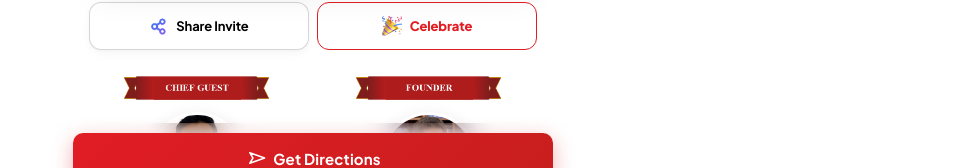
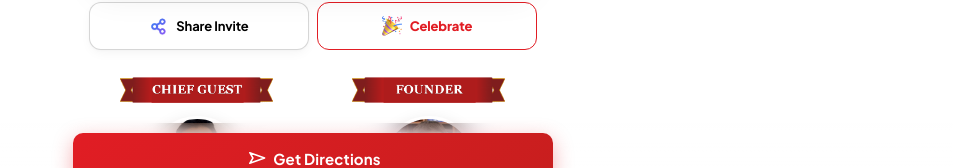
Before and after one commit to ShaikYakoub/Qualify-IAS-invitation-, a Next.js app: page / in a window 1280 px wide. Shown: the part 605-773 px from the top of the page, without its empty margins (327-1280 px from the left). Built offline with nearby package versions, Linux system fonts and the light colour scheme; a web font is replaced by a local one.

Commit message:
fix: switch ribbon typography to bold high-contrast Georgia font and increase height for clarity

```diff
--- a/src/app/globals.css
+++ b/src/app/globals.css
@@ -438,13 +438,13 @@ div[data-next-badge] {
   justify-content: center;
   align-items: center;
   margin-bottom: 10px;
-  height: 28px;
+  height: 32px;
 }
 
 .person-ribbon-img {
   width: auto;
-  height: 24px;
-  max-width: 148px;
+  height: 28px;
+  max-width: 154px;
   object-fit: contain;
   display: block;
 }
--- a/src/app/page.tsx
+++ b/src/app/page.tsx
@@ -96,10 +96,10 @@ export default function InvitationPage() {
               <div className="person-col">
                 <div className="person-ribbon-wrap">
                   <Image
-                    src="/chief_guest_ribbon.png?v=2"
+                    src="/chief_guest_ribbon.png?v=3"
                     alt="Chief Guest"
-                    width={136}
-                    height={30}
+                    width={140}
+                    height={23}
                     className="person-ribbon-img"
                     priority
                   />
@@ -125,10 +125,10 @@ export default function InvitationPage() {
               <div className="person-col">
                 <div className="person-ribbon-wrap">
                   <Image
-                    src="/founder_ribbon.png?v=2"
+                    src="/founder_ribbon.png?v=3"
                     alt="Founder"
-                    width={136}
-                    height={30}
+                    width={140}
+                    height={23}
                     className="person-ribbon-img"
                     priority
                   />
```
Also changed, not shown: public/chief_guest_ribbon.png, public/founder_ribbon.png.
